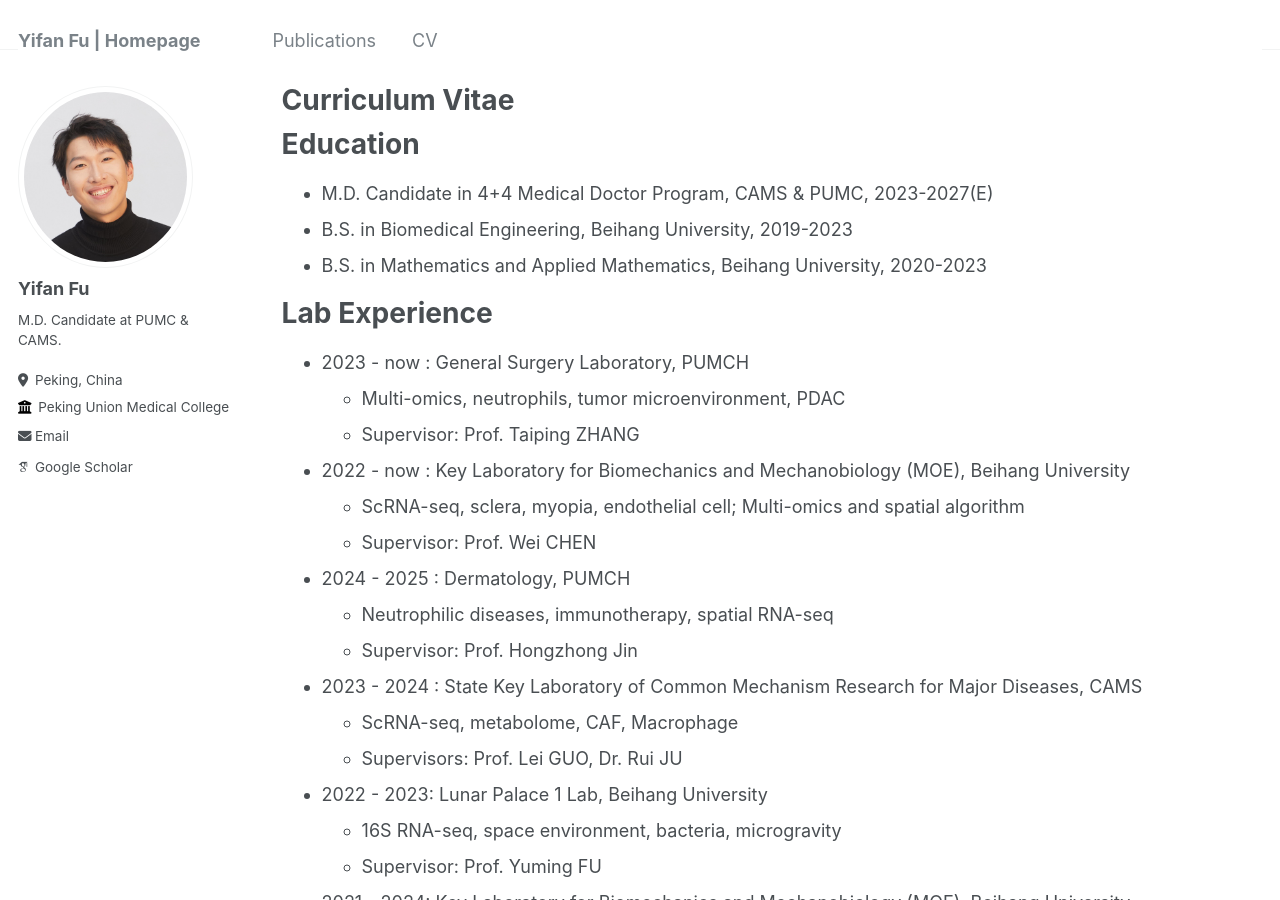
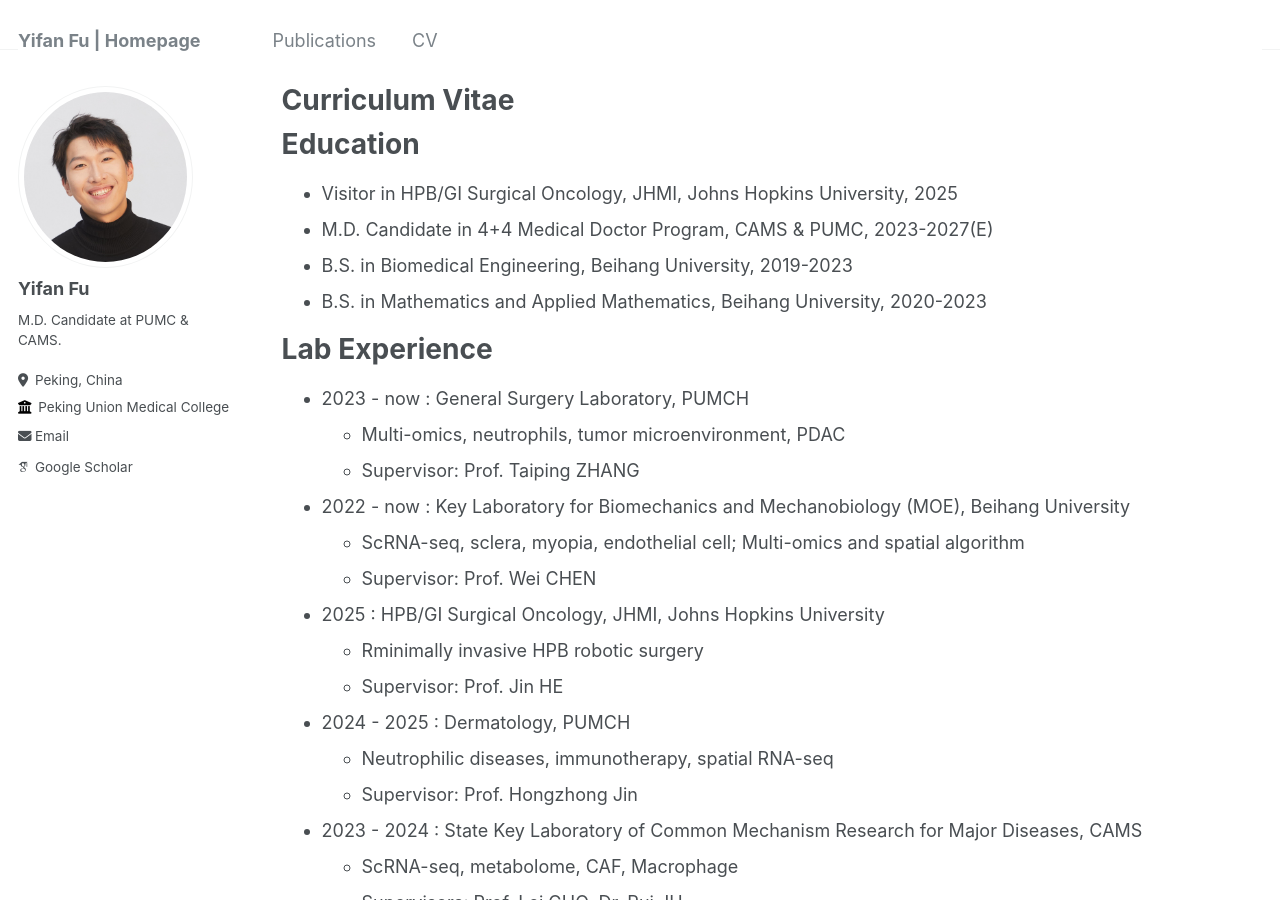
Before and after one commit to yifanfu01/yifanfu01.github.io, a Jekyll site: the page built from _pages/cv.md, in a window 1280 px wide and 900 px high. Built offline with Jekyll 4.4.1, drawn with Linux system fonts in a browser that asks for light colours; some web fonts are replaced.

Commit message:
Update cv.md

```diff
--- a/_pages/cv.md
+++ b/_pages/cv.md
@@ -11,6 +11,7 @@ redirect_from:
 
 Education
 ======
+* Visitor in HPB/GI Surgical Oncology, JHMI, Johns Hopkins University, 2025
 * M.D. Candidate in 4+4 Medical Doctor Program, CAMS & PUMC, 2023-2027(E)
 * B.S. in Biomedical Engineering, Beihang University, 2019-2023
 * B.S. in Mathematics and Applied Mathematics, Beihang University, 2020-2023
@@ -24,6 +25,9 @@ Lab Experience
 * 2022 - now : Key Laboratory for Biomechanics and Mechanobiology (MOE), Beihang University
   * ScRNA-seq, sclera, myopia, endothelial cell; Multi-omics and spatial algorithm
   * Supervisor: Prof. Wei CHEN
+* 2025 : HPB/GI Surgical Oncology, JHMI, Johns Hopkins University
+  * Rminimally invasive HPB robotic surgery
+  * Supervisor: Prof. Jin HE
 * 2024 - 2025 : Dermatology, PUMCH
   * Neutrophilic diseases, immunotherapy, spatial RNA-seq
   * Supervisor: Prof. Hongzhong Jin
```
